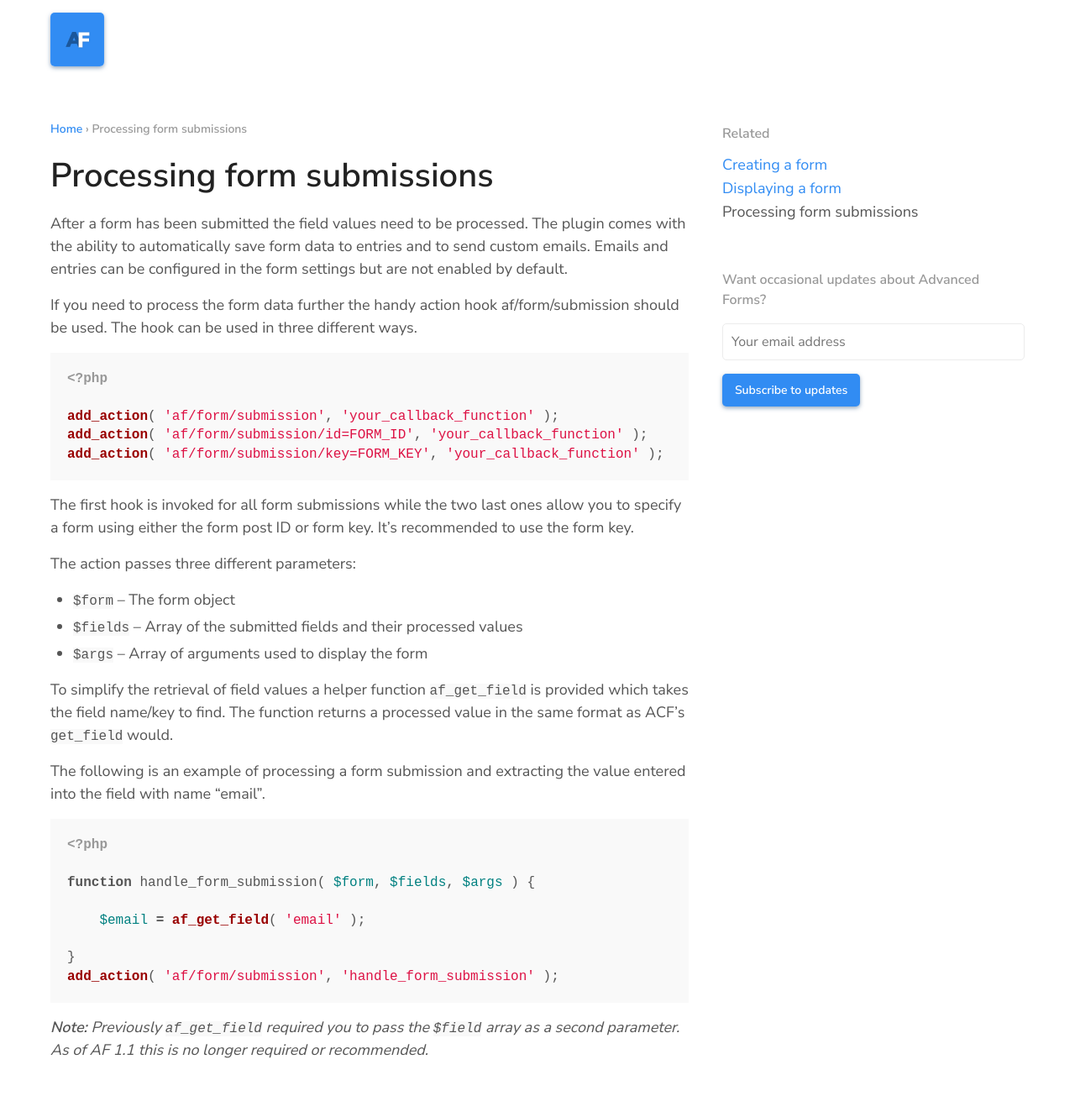
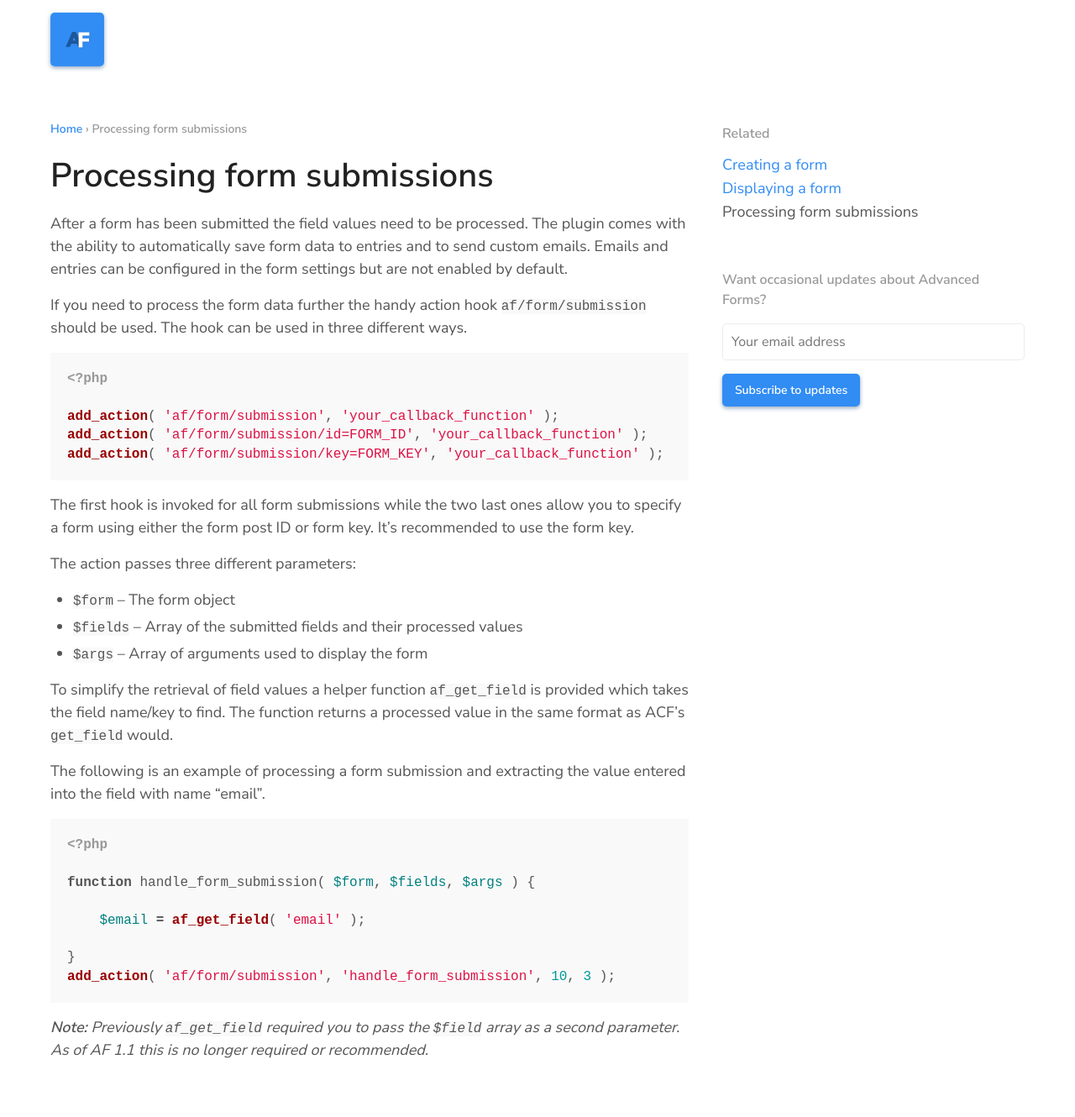
Before and after one commit to advancedforms/advancedforms.github.io, a Jekyll site: the page built from _posts/2016-12-25-processing-form-submissions.markdown, in a window 1280 px wide. Shown: the whole page at 84% size. Built offline with Jekyll 4.4.1, drawn with Linux system fonts in a browser that asks for light colours; comment, search, counter and statistics services are not loaded.

Commit message:
Added missing accepted args parameters

```diff
--- a/_posts/2016-12-25-adding-custom-restrictions.markdown
+++ b/_posts/2016-12-25-adding-custom-restrictions.markdown
@@ -26,6 +26,6 @@ function restrict_form( $restriction, $form, $args ) {
     return false;
 
 }
-add_filter( 'af/form/restriction', 'restrict_form' );
+add_filter( 'af/form/restriction', 'restrict_form', 10, 3 );
 
 {% endhighlight %}
--- a/_posts/2016-12-25-processing-form-submissions.markdown
+++ b/_posts/2016-12-25-processing-form-submissions.markdown
@@ -7,7 +7,7 @@ categories: guides basic
 
 After a form has been submitted the field values need to be processed. The plugin comes with the ability to automatically save form data to entries and to send custom emails. Emails and entries can be configured in the form settings but are not enabled by default.
 
-If you need to process the form data further the handy action hook af/form/submission should be used. The hook can be used in three different ways.
+If you need to process the form data further the handy action hook `af/form/submission` should be used. The hook can be used in three different ways.
 
 {% highlight php startinline %}
 <?php
@@ -38,7 +38,7 @@ function handle_form_submission( $form, $fields, $args ) {
     $email = af_get_field( 'email' );
 
 }
-add_action( 'af/form/submission', 'handle_form_submission' );
+add_action( 'af/form/submission', 'handle_form_submission', 10, 3 );
 
 {% endhighlight %}
 
```
